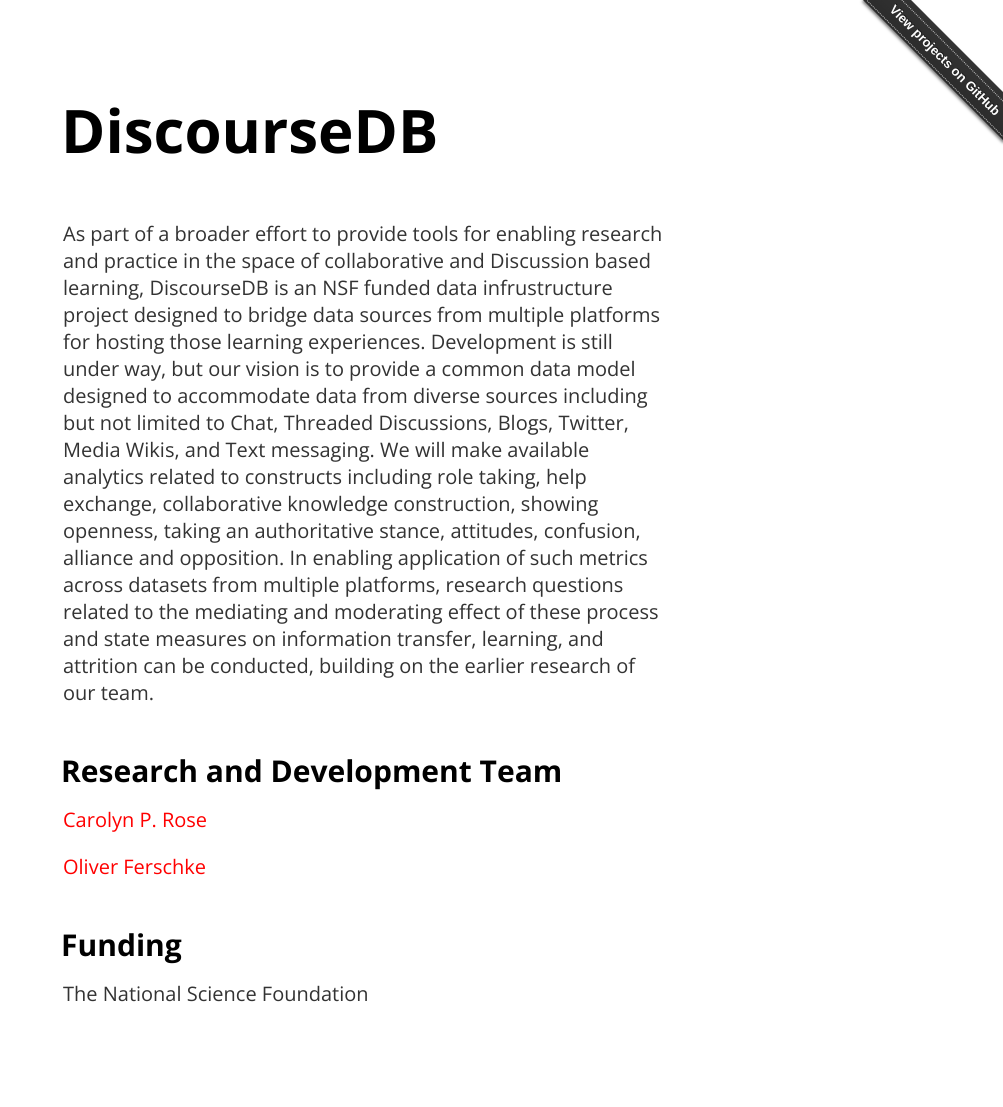
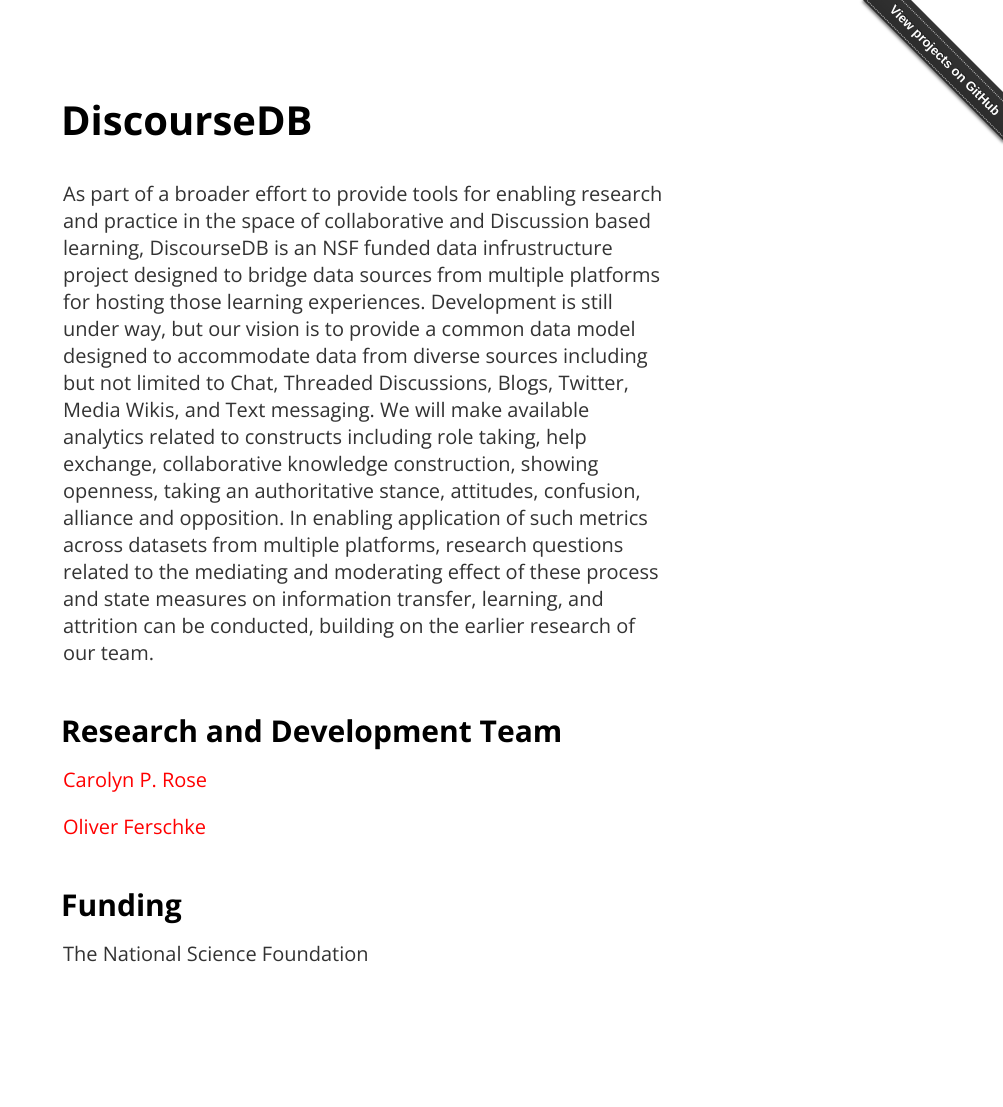
Before and after one commit to cbogart/discoursedb.github.io, a Jekyll site: the page built from index.md, in a window 1280 px wide. Shown: the whole page, without its empty margins (277-1280 px from the left). Built offline with Jekyll 4.4.1, drawn with Linux system fonts in a browser that asks for light colours; after the commit the page ends 1067 px from its top, so only the background shows below that.

Commit message:
Initial commit

```diff
--- a/css/solo.css
+++ b/css/solo.css
@@ -49,8 +49,8 @@ h1 {
 
 @media (min-width: 30rem) {
   h1 {
-    font-size: 3rem;
-    margin-bottom: 3rem;
+    font-size: 2rem;
+    margin-bottom: 2rem;
   }
 }
 
```
